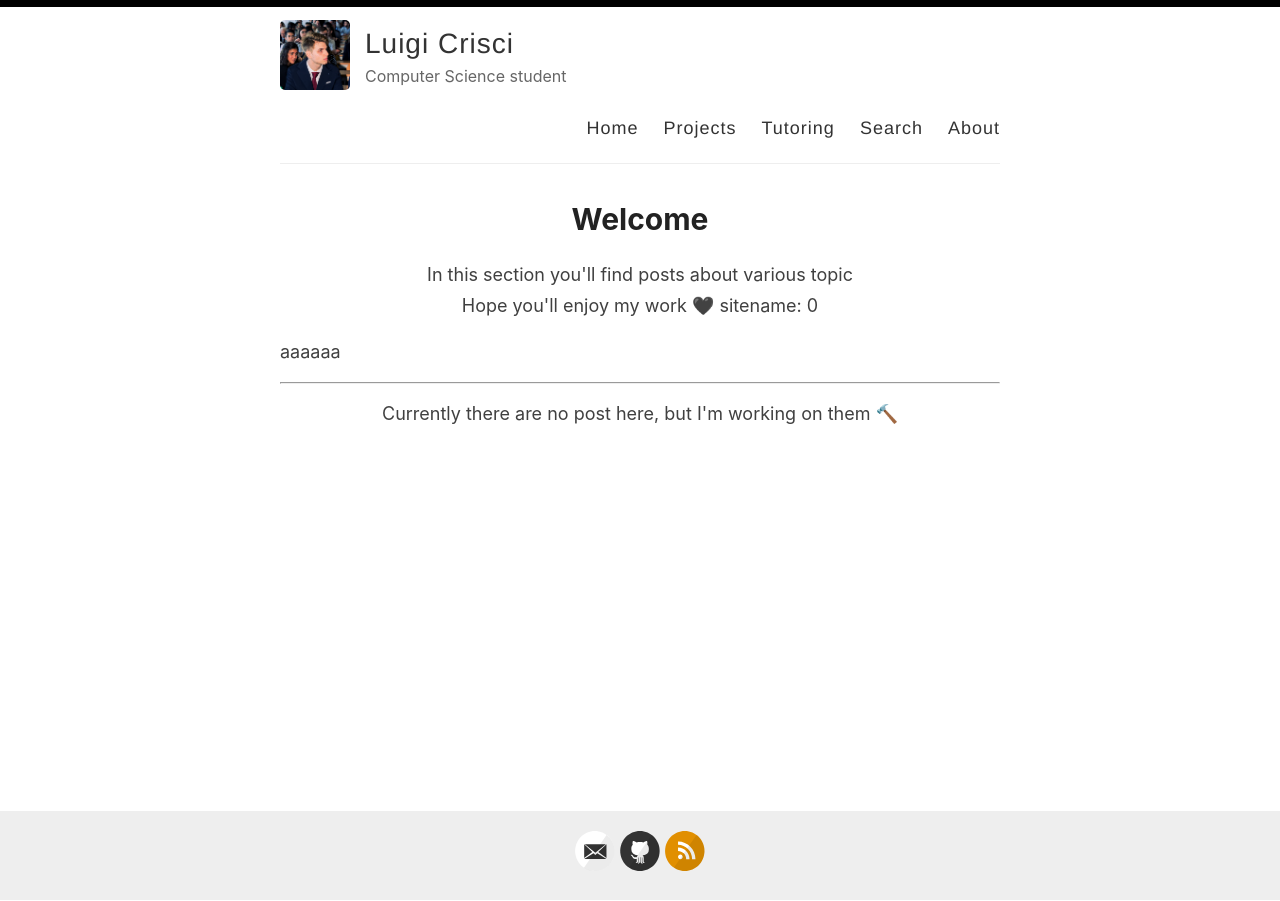
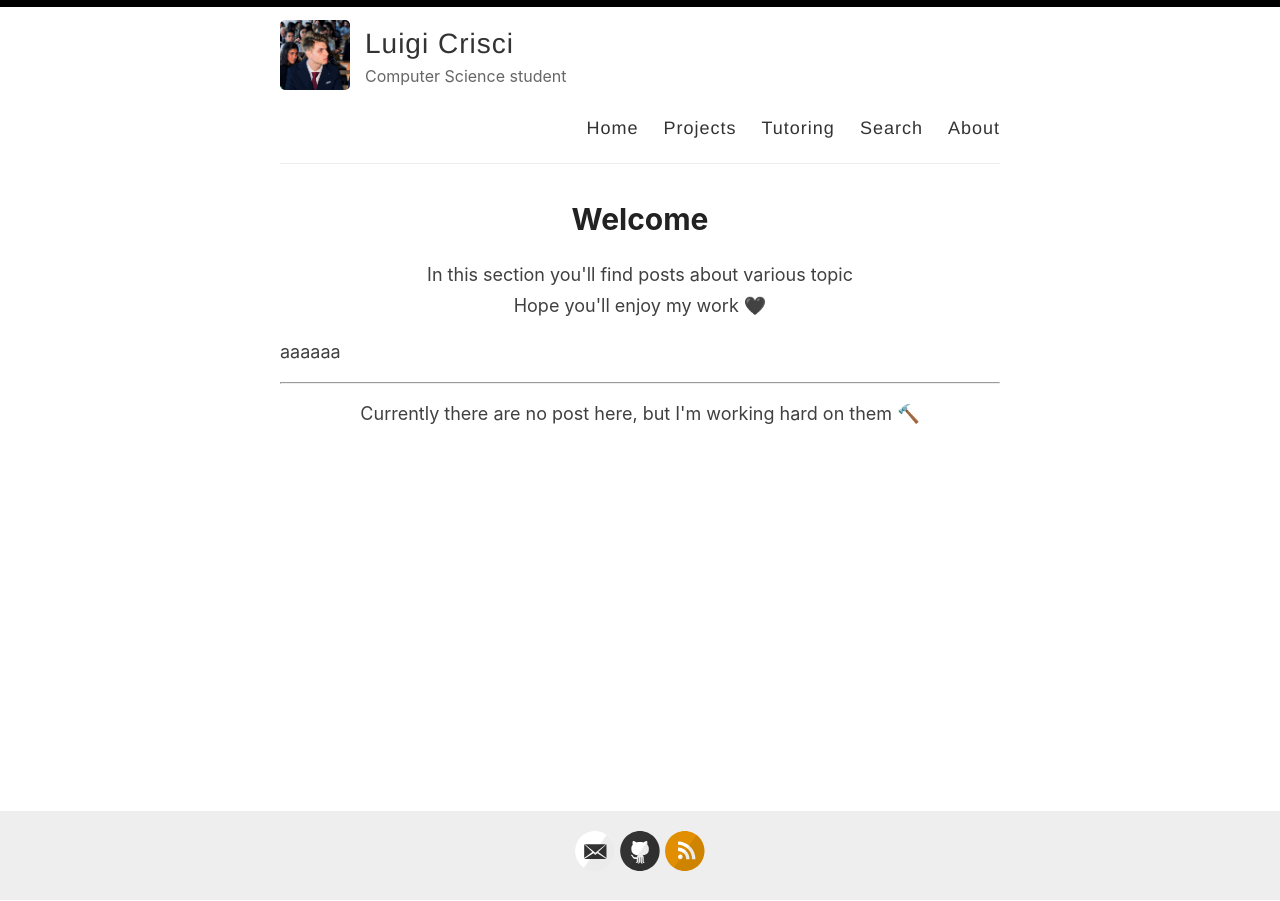
Before and after one commit to Luigi-Crisci/luigi-crisci.github.io, a Jekyll site: the page built from index.html, in a window 1280 px wide. Built offline with Jekyll 4.4.1, drawn with Linux system fonts in a browser that asks for light colours; the list of posts is cut into pages by our own code.

Commit message:
Small improvements

```diff
--- a/index.html
+++ b/index.html
@@ -7,13 +7,12 @@ layout: default
 <p align="center">
   In this section you'll find posts about various topic <br>
   Hope you'll enjoy my work 🖤
-  sitename: {{ site.check_posts }}
 </p>
 
 <p>aaaaaa</p>
 <hr>
 {% if site.check_posts == 0 %}
-    <p align="center"> Currently there are no post here, but I'm working on them 🔨 </p>
+    <p align="center"> Currently there are no post here, but I'm working hard on them 🔨 </p>
 
     {% else %}
 <h1 class="posts">
```
Also changed, not shown: images/favicon-32x32.png.
